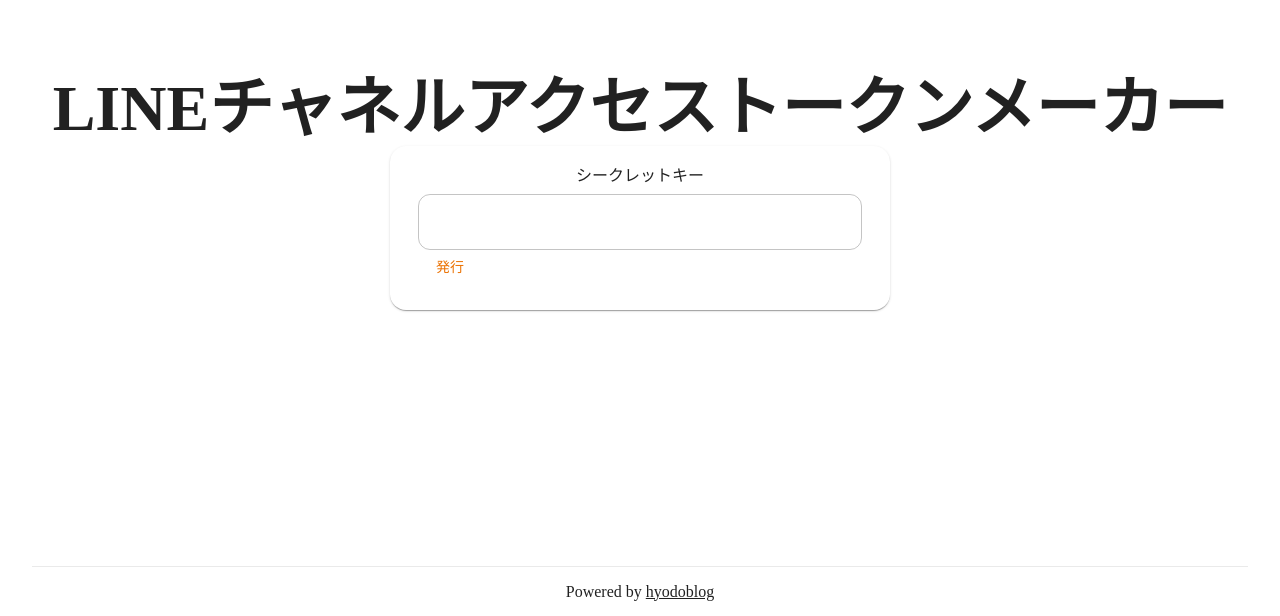
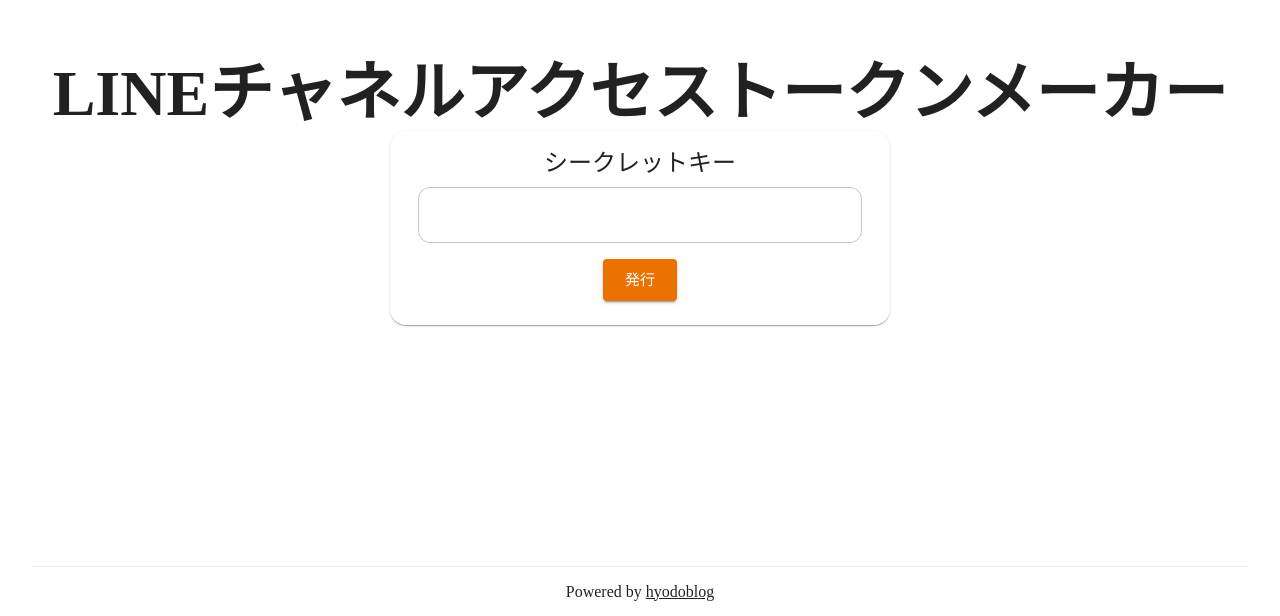
Before and after one commit to hyodoblog/line-channel-access-token-maker, a Next.js app: page / in a window 1280 px wide. Shown: the part 184-800 px from the top of the page. Built offline with nearby package versions, Linux system fonts and the light colour scheme.

Commit message:
formの作成

```diff
--- a/src/content/Form.tsx
+++ b/src/content/SecretForm.tsx
@@ -1,18 +1,24 @@
 import { yupResolver } from '@hookform/resolvers/yup'
-import { Box, Button, Card, Container, Grid, Stack, TextField, Typography } from '@mui/material'
+import { Box, Button, Card, CircularProgress, Container, Grid, Stack, TextField, Typography } from '@mui/material'
 import { useForm } from 'react-hook-form'
 import type { SubmitHandler } from 'react-hook-form'
 import * as yup from 'yup'
 
 import { ApiGetTokenReq } from '~/types'
-import { useState } from 'react'
+import { Dispatch, useState } from 'react'
+import { getAccessToken } from '~/utils/api'
 
 const schema = yup.object({
   secretKey: yup.string().min(1, '1文字以上').max(30, '30文字以内').required('必須')
 })
 
-export const Form = () => {
+interface Props {
+  setToken: Dispatch<string>
+}
+
+export const SecretForm = ({ setToken }: Props) => {
   const [isSubmitLoading, setSubmitLoading] = useState<boolean>(false)
+  const [errorMessage, setErrorMessage] = useState<string>('')
   const {
     formState: { errors },
     handleSubmit,
@@ -21,6 +27,15 @@
 
   const onSubmit: SubmitHandler<ApiGetTokenReq> = async ({ secretKey }) => {
     setSubmitLoading(true)
+
+    try {
+      const { channelAccessToken } = await getAccessToken({ secretKey })
+      setToken(channelAccessToken)
+    } catch (err) {
+      setErrorMessage('チャネルアクセストークンの発行に失敗しました')
+      setTimeout(() => setErrorMessage(''), 3000)
+    }
+
     setSubmitLoading(false)
   }
 
@@ -29,7 +44,7 @@
       <Container maxWidth="sm">
         <Grid container>
           <Grid item xs={12} sx={{ textAlign: 'center' }}>
-            <Typography variant="subtitle1" sx={{ mb: 1 }}>
+            <Typography variant="h5" sx={{ mb: 2 }}>
               シークレットキー
             </Typography>
           </Grid>
@@ -44,9 +59,25 @@
             />
           </Grid>
 
-          <Grid>
-            <Button>発行</Button>
+          <Grid xs={12} sx={{ mt: 4, textAlign: 'center' }}>
+            <Button
+              startIcon={isSubmitLoading && <CircularProgress size="1rem" />}
+              disabled={isSubmitLoading}
+              variant="contained"
+              size="large"
+              onClick={handleSubmit(onSubmit)}
+            >
+              発行
+            </Button>
           </Grid>
+
+          {!!errorMessage && (
+            <Grid xs={12} sx={{ mt: 2 }}>
+              <Typography variant="body1" color="error">
+                {errorMessage}
+              </Typography>
+            </Grid>
+          )}
         </Grid>
       </Container>
     </Card>
--- /dev/null
+++ b/src/content/TokenDisplayDialog.tsx
@@ -0,0 +1,29 @@
+import { Button, Dialog, DialogActions, DialogContent, DialogTitle } from '@mui/material'
+
+import { Dispatch } from 'react'
+
+interface Props {
+  token: string
+  setToken: Dispatch<string>
+}
+
+export const TokenDisplayDialog = ({ token, setToken }: Props) => {
+  const isDialog = !!token
+
+  const handleClose = () => {
+    setToken('')
+  }
+
+  return (
+    <Dialog open={isDialog}>
+      <DialogTitle>チャネルアクセストークン</DialogTitle>
+      <DialogContent>{token}</DialogContent>
+
+      <DialogActions>
+        <Button color="error" onClick={handleClose}>
+          閉じる
+        </Button>
+      </DialogActions>
+    </Dialog>
+  )
+}
--- a/src/content/index.tsx
+++ b/src/content/index.tsx
@@ -1,9 +1,15 @@
-import { Form } from './Form'
+import { useState } from 'react'
+import { SecretForm } from './SecretForm'
+import { TokenDisplayDialog } from './TokenDisplayDialog'
 
 export const Content = () => {
+  const [token, setToken] = useState<string>('')
+
   return (
     <>
-      <Form />
+      <SecretForm setToken={setToken} />
+
+      <TokenDisplayDialog token={token} setToken={setToken} />
     </>
   )
 }
--- /dev/null
+++ b/src/utils/api.ts
@@ -0,0 +1,18 @@
+import { ApiGetTokenReq, ApiGetTokenRes } from '~/types'
+
+export const getAccessToken = async (body: ApiGetTokenReq): Promise<ApiGetTokenRes> => {
+  const response = await fetch('/api/get-token', {
+    method: 'POST',
+    headers: {
+      'Content-Type': 'application/json'
+    },
+    body: JSON.stringify(body)
+  })
+
+  if (response.status !== 200) {
+    const error = await response.text()
+    throw new Error(error)
+  }
+
+  return await response.json()
+}
```
